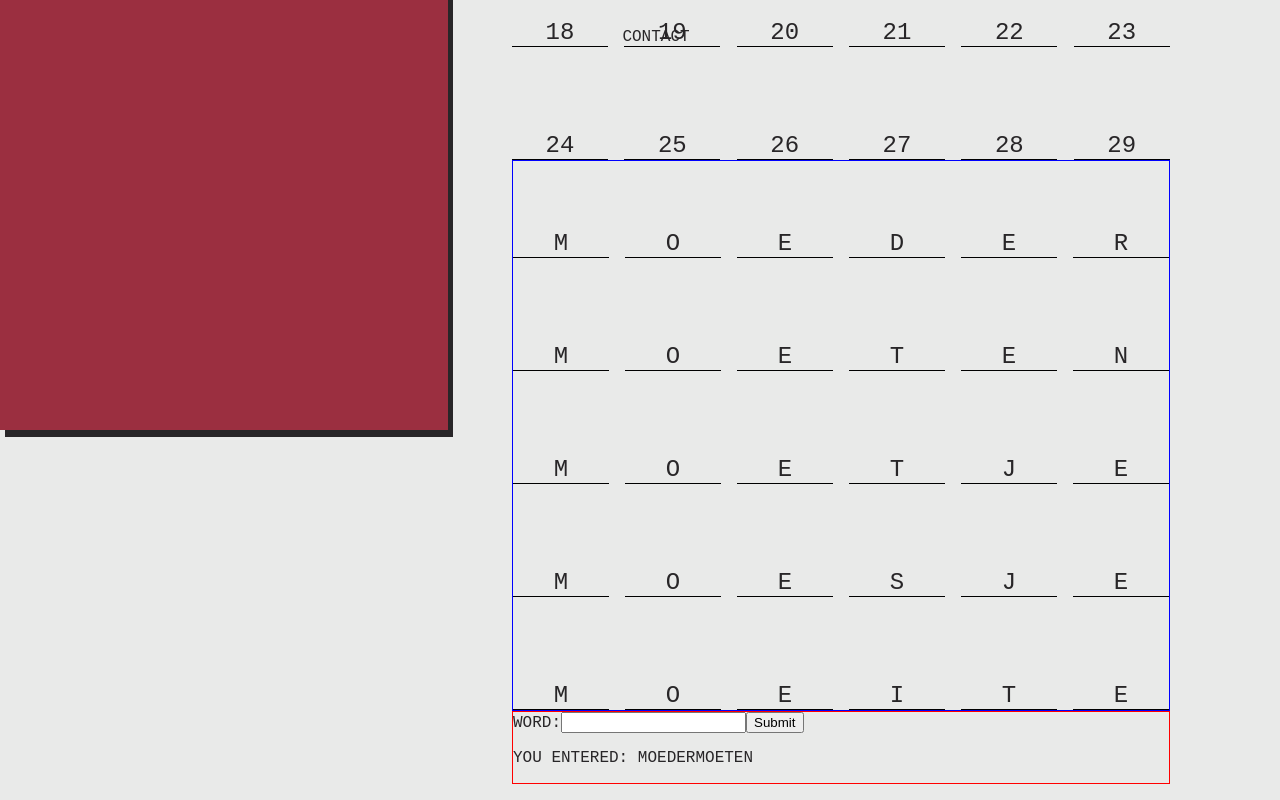
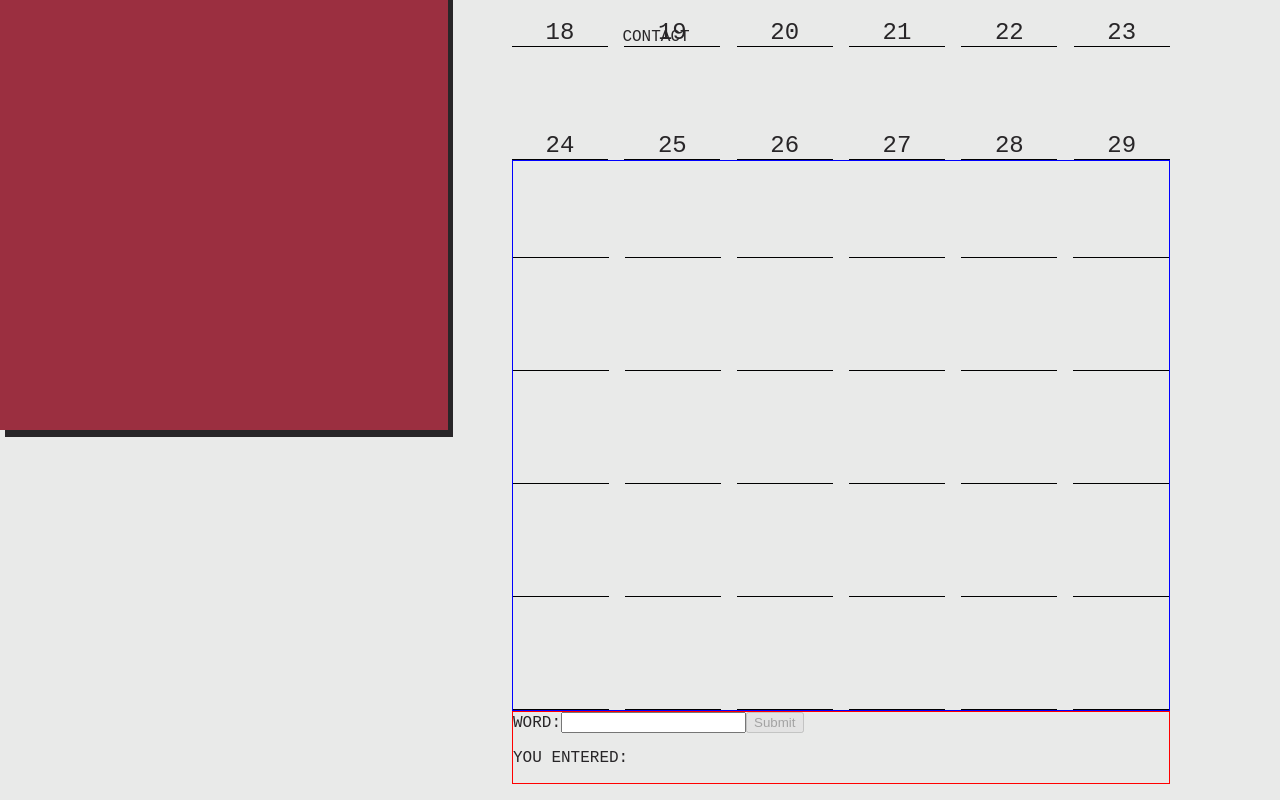
Before and after one commit to michaelzon/by-michaelzonneveld-frontend, a React (Create React App) app: page /games/lingo in a window 1280 px wide. Shown: the part 738-1538 px from the top of the page. Built offline with nearby package versions, Linux system fonts and the light colour scheme.

Commit message:
grid shows users input

```diff
--- a/src/components/Games/Lingo/Lingo.js
+++ b/src/components/Games/Lingo/Lingo.js
@@ -6,27 +6,38 @@ import './lingo.css';
 export default function Lingo() {
     const [error, setError] = useState(null);
     const items = Array.from({length: 30})
-    const [firstGuess, setFirstGuess] = useState('');
-    const [tempFirstGuess, setTempFirstGuess] = useState('moeder');
-    const [tempFirstGuessAsArray, setTempFirstGuessAsArray] = useState(tempFirstGuess.split(''));
-    const [secondGuess, setSecondGuess] = useState('moeten');
-    const [thirdGuess, setThirdGuess] = useState('moetje');
-    const [fourthGuess, setFourthGuess] = useState('moesje');
-    const [fifthGuess, setFifthGuess] = useState('moeite');
+    const [currentInput, setCurrentInput] = useState('');
+    const [firstGuessAsString, setFirstGuessAsString] = useState('');
+    const [firstGuess, setFirstGuess] = useState(new Array(6).fill(''));
+    const [tempFirstGuess, setTempFirstGuess] = useState(new Array(6).fill(''));
+    const [secondGuess, setSecondGuess] = useState(new Array(6).fill(''));
+    const [thirdGuess, setThirdGuess] = useState(new Array(6).fill(''));
+    const [fourthGuess, setFourthGuess] = useState(new Array(6).fill(''));
+    const [fifthGuess, setFifthGuess] = useState(new Array(6).fill(''));
     const [guesses, setGuesses] = useState([tempFirstGuess, secondGuess, thirdGuess, fourthGuess, fifthGuess]);
+
     const handleChange = (event) => {
-        setFirstGuess(event.target.value);
-    }
-
-    const updateGuesses = () => {
-        setGuesses([firstGuess, secondGuess, thirdGuess, fourthGuess, fifthGuess]);
+        setCurrentInput(event.target.value);
     }
 
     const handleSubmit = (event) => {
-        // updateGuesses()
         event.preventDefault();
-        alert('The word that you are guessing: ' + firstGuess);
+
+        if (currentInput.length !== 6) {
+            setError('Word must be of six characters');
+            setCurrentInput('');
+            return;
+        }
+
+        alert('The word that you are guessing: ' + currentInput);
+        setFirstGuessAsString(currentInput);
+        let tempArr = currentInput.split('');
+        setCurrentInput('');
+        setGuesses([tempArr, secondGuess, thirdGuess, fourthGuess, fifthGuess]);
     }
+
+    console.log('First Guess: ', firstGuess);
+    console.log(guesses);
 
 
 
@@ -38,24 +49,22 @@ export default function Lingo() {
                 ))}
             </div>
             <div className={'grid'} id={'henk'}>
-                {guesses.map((word, i) => {
-                        const wordAsArray = word.split('');
-                        return wordAsArray.map((eachLetter, j) => {
-                                return <div key={j} className="grid-item"> {eachLetter} </div>
-                            }
-                        )
-                    }
-                )}
+                {guesses.map((word, i) => (
+                    word.map((letter, j) => (
+                        <div key={`${i}-${j}`} className="grid-item">{letter}</div>
+                    ))
+                ))}
             </div>
+            <div> {firstGuess}</div>
             <div className={'form'}>
                 <form onSubmit={handleSubmit}>
                     <label>
                         Word:
-                        <input type={'text'} value={firstGuess} onChange={handleChange}/>
+                        <input type={'text'} value={currentInput} onChange={handleChange}/>
                     </label>
-                    <button type={'submit'}> Submit</button>
+                    <button type={'submit'} disabled={currentInput.length !== 6}> Submit</button>
                 </form>
-                <p>You entered: {tempFirstGuess + secondGuess}</p>
+                <p>You entered: {}</p>
             </div>
         </div>
 
```
